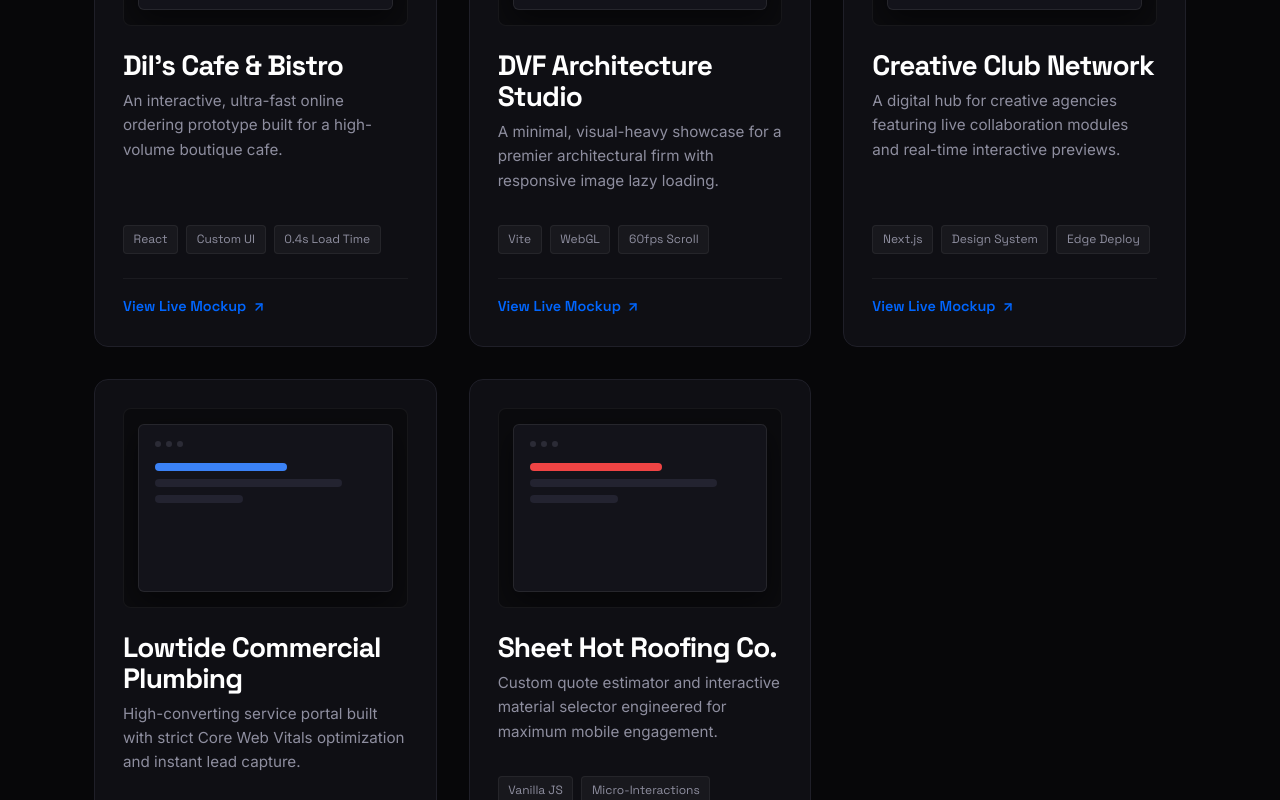
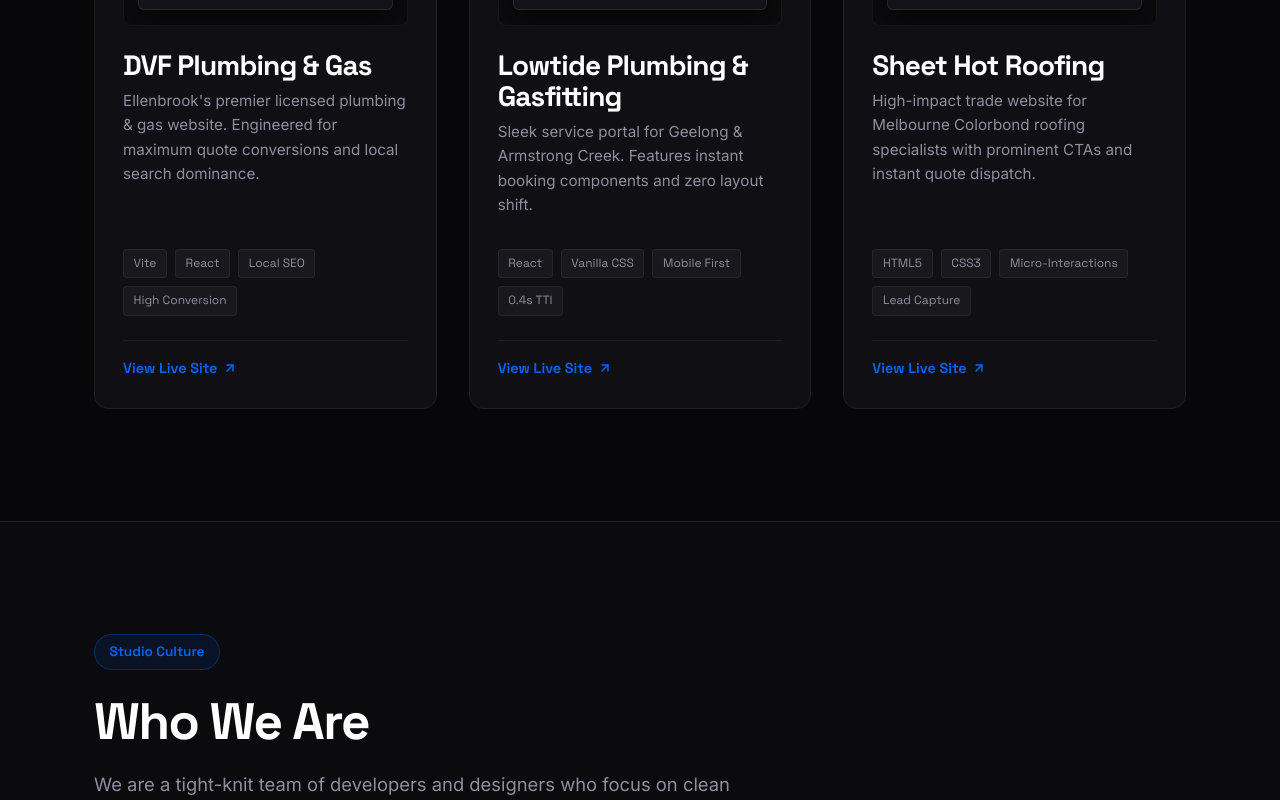
Before and after one commit to Mridhohm/aldhodev, a React (Vite) app: page / in a window 1280 px wide. Shown: the part 1440-2240 px from the top of the page. Built offline with nearby package versions, Linux system fonts and the light colour scheme.

Commit message:
Update Prototype Vault with live portfolio projects (DVF, Lowtide, Sheet Hot Roofing)

```diff
--- a/src/App.jsx
+++ b/src/App.jsx
@@ -16,43 +16,27 @@
   const prototypes = [
     {
       id: 1,
-      title: "Dil's Cafe & Bistro",
-      tags: ["React", "Custom UI", "0.4s Load Time"],
-      description: "An interactive, ultra-fast online ordering prototype built for a high-volume boutique cafe.",
-      accent: "#FF6B00",
-      liveUrl: "#"
+      title: "DVF Plumbing & Gas",
+      tags: ["Vite", "React", "Local SEO", "High Conversion"],
+      description: "Ellenbrook's premier licensed plumbing & gas website. Engineered for maximum quote conversions and local search dominance.",
+      accent: "#2563EB",
+      liveUrl: "https://dvfplumbing.pages.dev/"
     },
     {
       id: 2,
-      title: "DVF Architecture Studio",
-      tags: ["Vite", "WebGL", "60fps Scroll"],
-      description: "A minimal, visual-heavy showcase for a premier architectural firm with responsive image lazy loading.",
-      accent: "#00E5FF",
-      liveUrl: "#"
+      title: "Lowtide Plumbing & Gasfitting",
+      tags: ["React", "Vanilla CSS", "Mobile First", "0.4s TTI"],
+      description: "Sleek service portal for Geelong & Armstrong Creek. Features instant booking components and zero layout shift.",
+      accent: "#1E3A8A",
+      liveUrl: "https://lowtide-plumbing.pages.dev/"
     },
     {
       id: 3,
-      title: "Creative Club Network",
-      tags: ["Next.js", "Design System", "Edge Deploy"],
-      description: "A digital hub for creative agencies featuring live collaboration modules and real-time interactive previews.",
-      accent: "#A855F7",
-      liveUrl: "#"
-    },
-    {
-      id: 4,
-      title: "Lowtide Commercial Plumbing",
-      tags: ["Astro", "Local SEO", "100/100 Vitals"],
-      description: "High-converting service portal built with strict Core Web Vitals optimization and instant lead capture.",
-      accent: "#3B82F6",
-      liveUrl: "#"
-    },
-    {
-      id: 5,
-      title: "Sheet Hot Roofing Co.",
-      tags: ["Vanilla JS", "Micro-Interactions", "Mobile First"],
-      description: "Custom quote estimator and interactive material selector engineered for maximum mobile engagement.",
-      accent: "#EF4444",
-      liveUrl: "#"
+      title: "Sheet Hot Roofing",
+      tags: ["HTML5", "CSS3", "Micro-Interactions", "Lead Capture"],
+      description: "High-impact trade website for Melbourne Colorbond roofing specialists with prominent CTAs and instant quote dispatch.",
+      accent: "#DC2626",
+      liveUrl: "https://sheet-hot-roofing-18n.pages.dev/"
     }
   ];
 
@@ -151,7 +135,7 @@
               <h2>The Prototype Vault</h2>
             </div>
             <p style={{ margin: 0, maxWidth: '40ch' }}>
-              Explore our live interactive prototypes and production builds. Click any project to launch the live mockup.
+              Explore our live interactive prototypes and production builds. Click any card to launch the live site.
             </p>
           </div>
 
@@ -167,9 +151,9 @@
                         <div className="preview-dot"></div>
                       </div>
                       <div className="preview-content-skeleton">
-                        <div className="skeleton-line" style={{ width: '60%', background: item.accent }}></div>
-                        <div className="skeleton-line" style={{ width: '85%' }}></div>
-                        <div className="skeleton-line" style={{ width: '40%' }}></div>
+                        <div className="skeleton-line" style={{ width: '65%', background: item.accent }}></div>
+                        <div className="skeleton-line" style={{ width: '90%' }}></div>
+                        <div className="skeleton-line" style={{ width: '45%' }}></div>
                       </div>
                     </div>
                   </div>
@@ -188,8 +172,8 @@
                   </div>
 
                   <div className="card-footer">
-                    <a href={item.liveUrl} className="card-link">
-                      <span>View Live Mockup</span>
+                    <a href={item.liveUrl} target="_blank" rel="noopener noreferrer" className="card-link">
+                      <span>View Live Site</span>
                       <svg width="14" height="14" viewBox="0 0 24 24" fill="none" stroke="currentColor" strokeWidth="2.5" strokeLinecap="round" strokeLinejoin="round">
                         <line x1="7" y1="17" x2="17" y2="7"></line>
                         <polyline points="7 7 17 7 17 17"></polyline>
```
